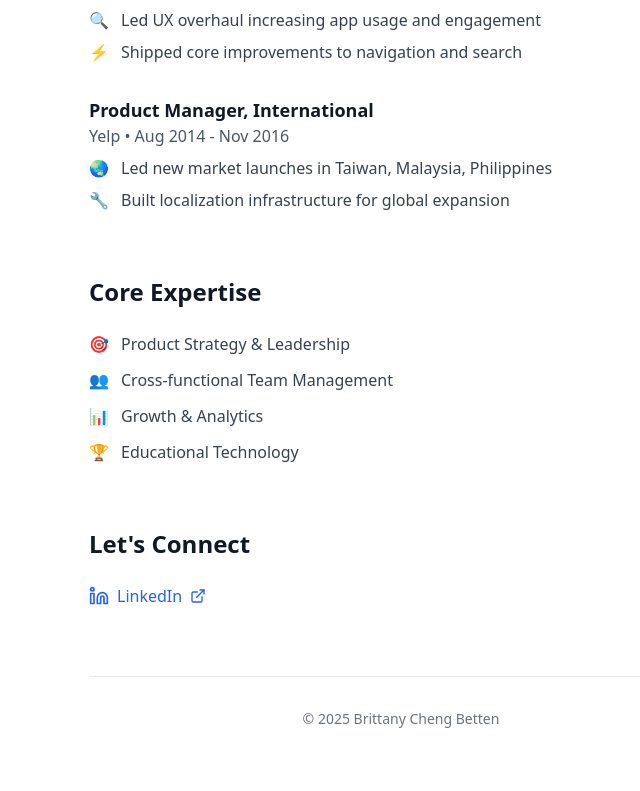
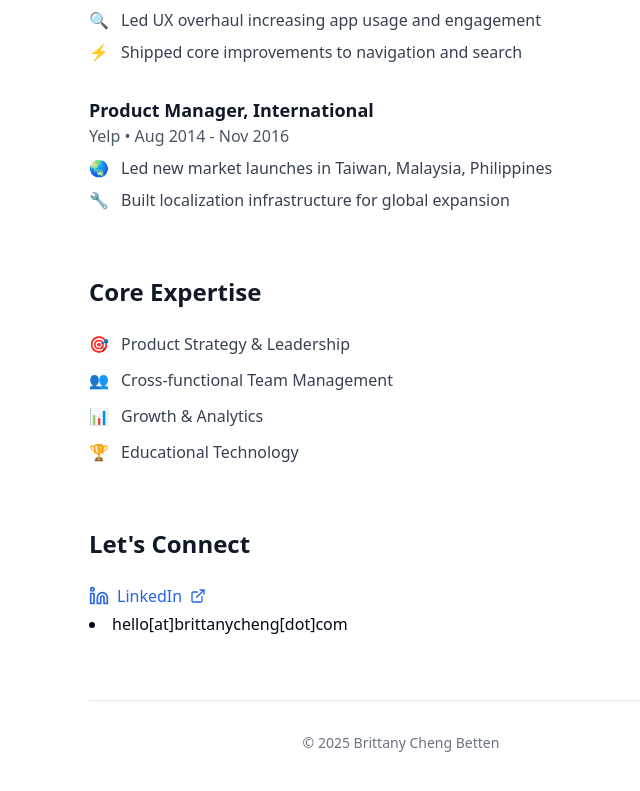
Before and after one commit to bcheng42/bcheng42.github.io, a React (Vite) app: page / in a window 1280 px wide. Shown: the part 1162-1953 px from the top of the page, without its empty margins (239-879 px from the left). Built offline with nearby package versions, Linux system fonts and the light colour scheme.

Commit message:
Code edited in Lovable Code Editor
Edited UI in Lovable

```diff
--- a/src/pages/Index.tsx
+++ b/src/pages/Index.tsx
@@ -156,6 +156,7 @@ const Index = () => {
             <span>LinkedIn</span>
             <ExternalLink className="h-4 w-4" />
           </a>
+          <li>hello[at]brittanycheng[dot]com</li>
         </section>
 
         {/* Footer */}
```
